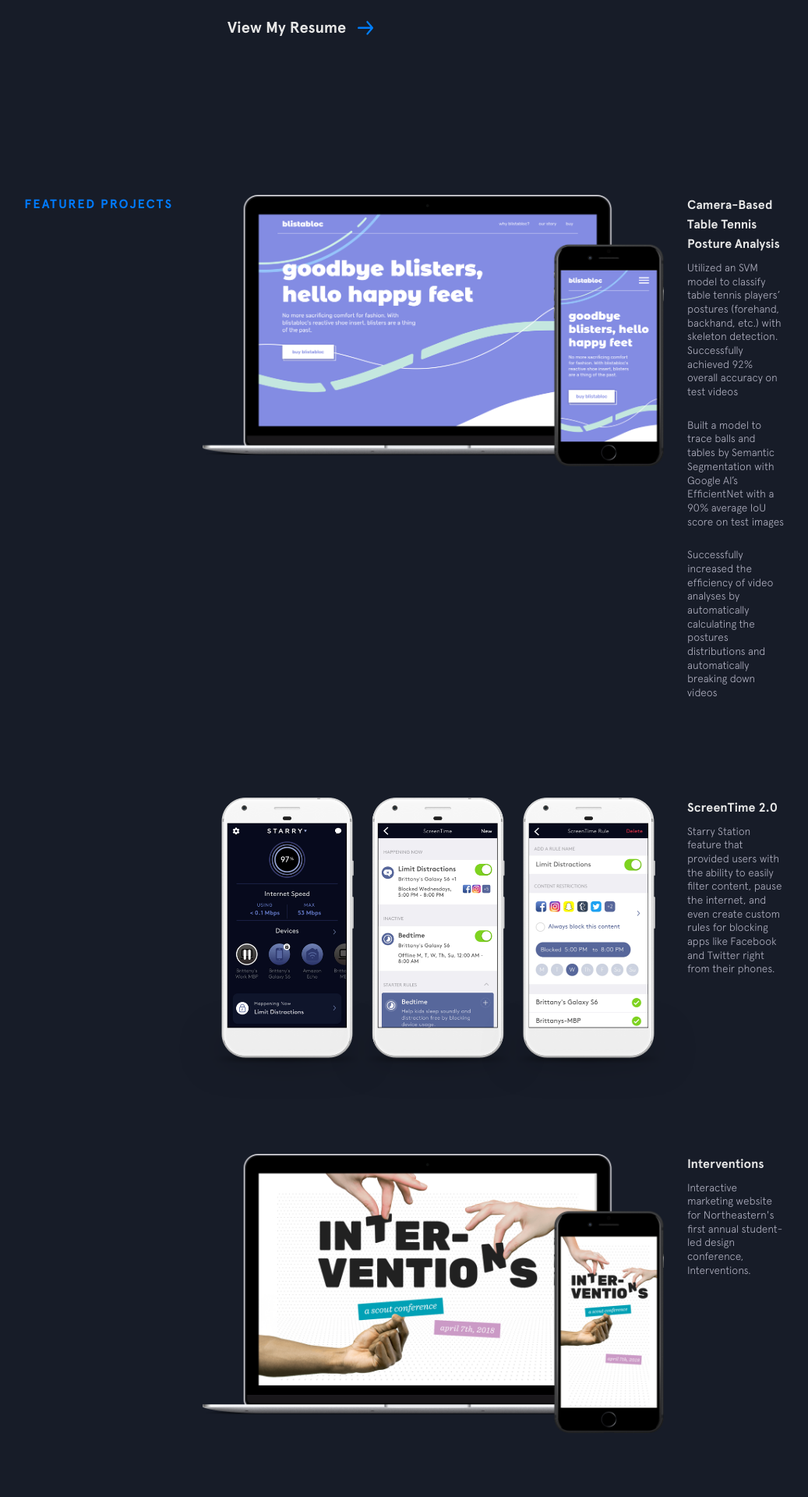
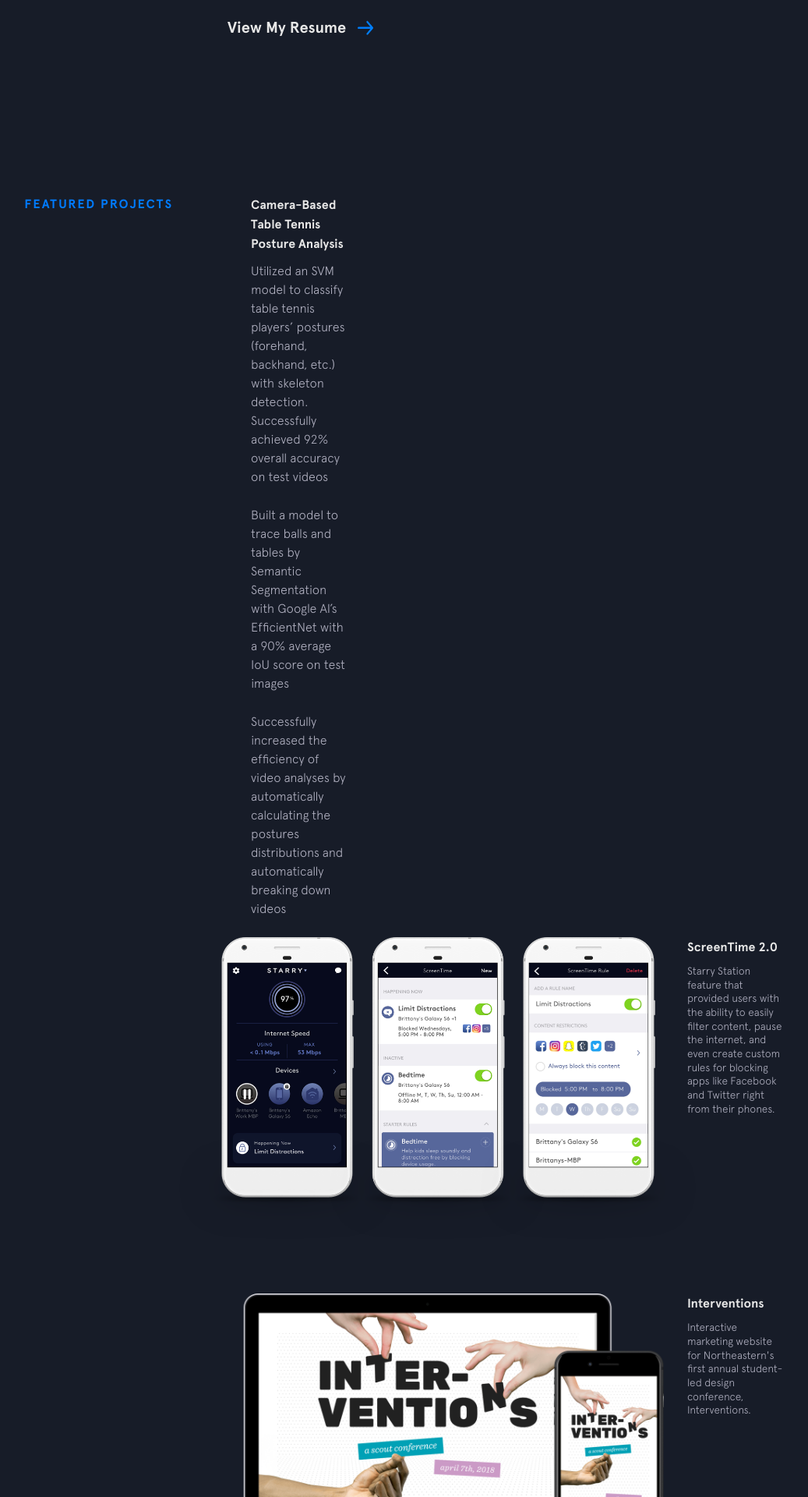
Before and after one commit to wutonytt/portfolio-v1, a Jekyll site: the page built from index.html, in a window 1280 px wide. Shown: the part 2047-3967 px from the top of the page at 78% size, without its empty margins (158-1195 px from the left). Built offline with Jekyll 4.4.1, drawn with Linux system fonts in a browser that asks for light colours; nearby versions of some CDN libraries.

Commit message:
Update featured-projects.html

```diff
--- a/_includes/featured-projects.html
+++ b/_includes/featured-projects.html
@@ -1,12 +1,13 @@
 <section class="section featured-projects">
   <div class="section__title">Featured Projects</div>
   <div class="section__content">
-    <div class="project blistabloc">
-      <figure class="project__pic">
+<!--     <div class="project blistabloc"> -->
+    <div>
+<!--       <figure class="project__pic">
         <a href="https://github.com/wutonytt/Camera-Based-Table-Tennis-Posture-Analysis" target="_blank">
           <img src="{{site.baseurl}}/img/featured/blistabloc/blistabloc.png" alt="">
         </a>
-      </figure>
+      </figure> -->
       <figcaption class="project__caption">
         <div class="project__name">
           <a href="https://github.com/wutonytt/Camera-Based-Table-Tennis-Posture-Analysis" target="_blank">Camera-Based Table Tennis Posture Analysis</a>
```
